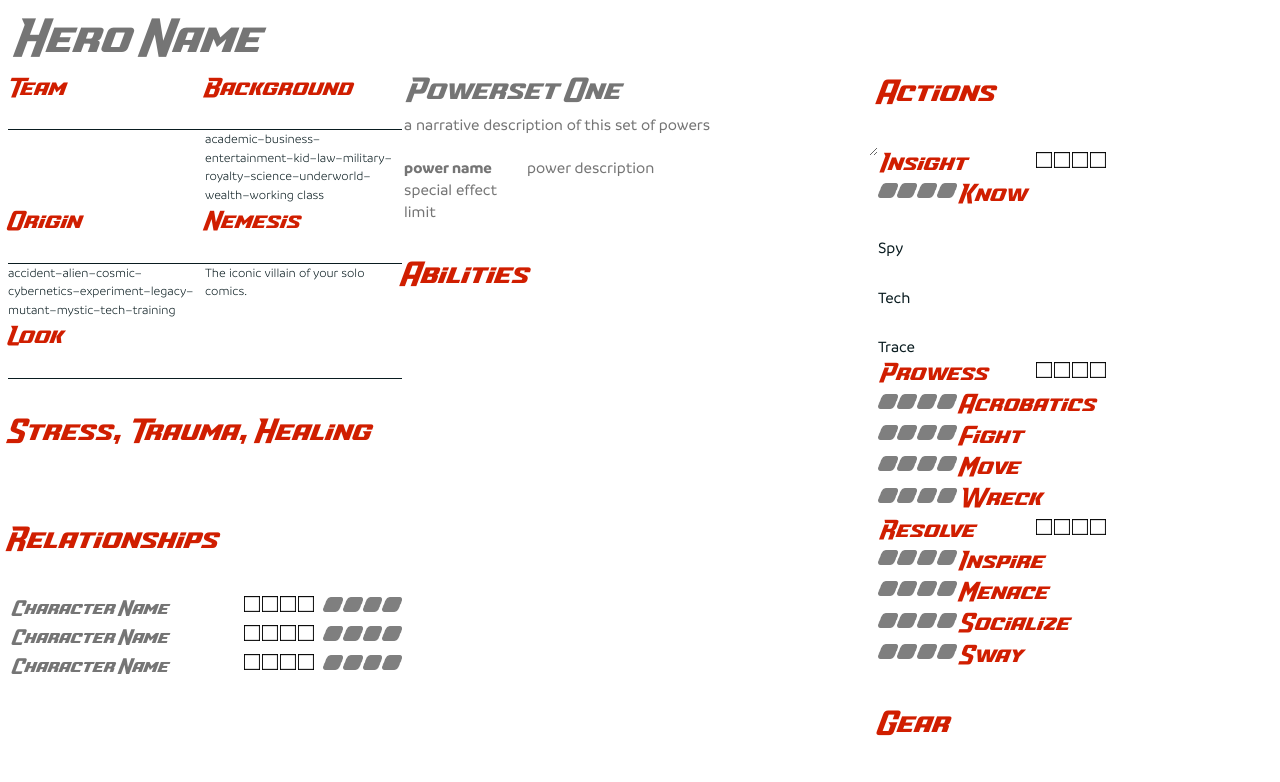
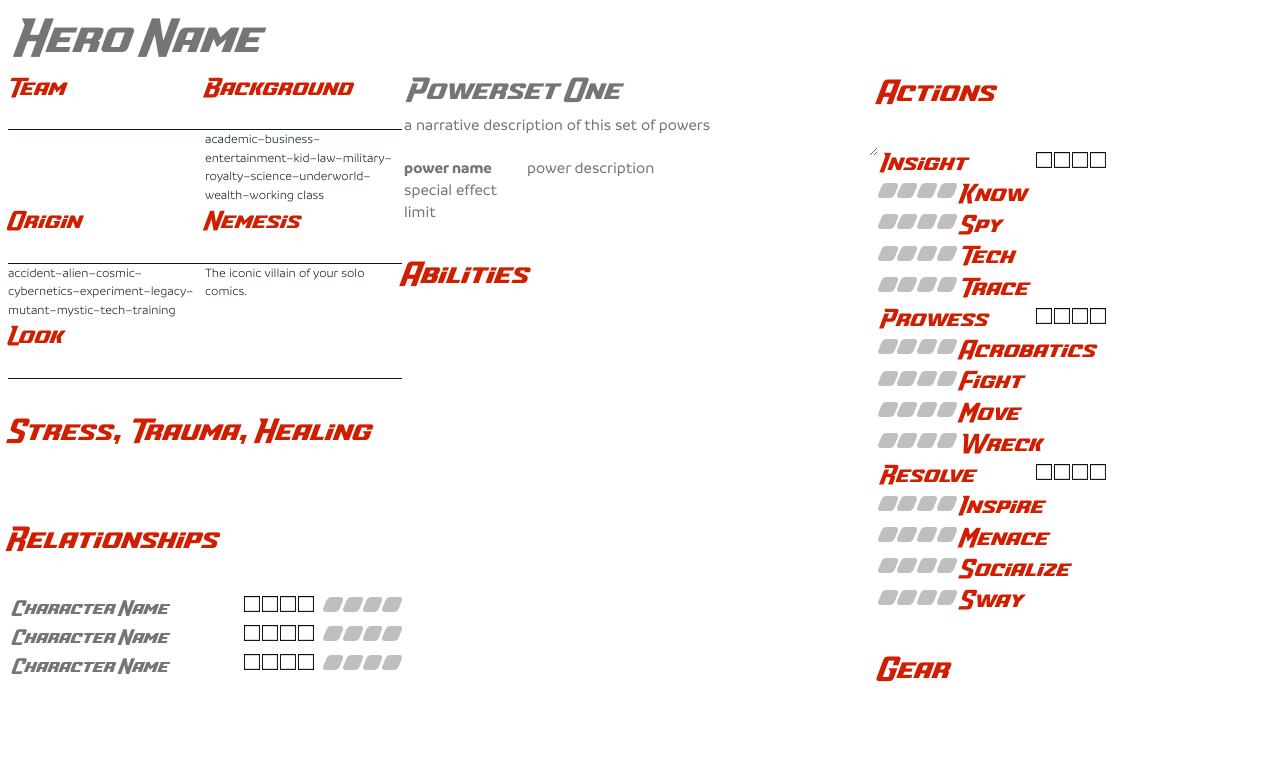
Before and after one commit to Nevenall/Shift-X-CharacterSheet, a website: page src/index.html in a window 1280 px wide. Drawn offline with nearby package versions, Linux system fonts and the light colour scheme; files that its build step writes are made by us from their sources.

Commit message:
sheet everywhere refactor some class rules

```diff
--- a/src/index.html
+++ b/src/index.html
@@ -166,39 +166,39 @@
                </div>
 
 
-               <div class="flex-row flex-no-wrap flex-align-baseline" data-section="spy">
-                  <div class="flex-row flex-no-wrap flex-align-center width-one-fifth">
+               <div class="sheet-flex-row sheet-flex-no-wrap sheet-flex-align-baseline" data-section="spy">
+                  <div class="sheet-flex-row sheet-flex-no-wrap sheet-flex-align-center sheet-width-one-fifth">
                      <input type="radio" value="0" name="attr_spy_value" checked />
-                     <input type="radio" value="1" name="attr_spy_value" /><span class="as-bullet"></span>
-                     <input type="radio" value="2" name="attr_spy_value" /><span class="as-bullet"></span>
-                     <input type="radio" value="3" name="attr_spy_value" /><span class="as-bullet"></span>
-                     <input type="radio" value="4" name="attr_spy_value" /><span class="as-bullet"></span>
+                     <input type="radio" value="1" name="attr_spy_value" /><span class="sheet-as-bullet"></span>
+                     <input type="radio" value="2" name="attr_spy_value" /><span class="sheet-as-bullet"></span>
+                     <input type="radio" value="3" name="attr_spy_value" /><span class="sheet-as-bullet"></span>
+                     <input type="radio" value="4" name="attr_spy_value" /><span class="sheet-as-bullet"></span>
                   </div>
-                  <span class="flex-grow-1 width-one-fifth font-bigtime font-h4 secondary-color">Spy</span>
+                  <span class="sheet-flex-grow-1 sheet-width-one-fifth sheet-font-bigtime sheet-font-h4 sheet-secondary-color">Spy</span>
                </div>
 
 
-               <div class="flex-row flex-no-wrap flex-align-baseline" data-section="tech">
-                  <div class="flex-row flex-no-wrap flex-align-center width-one-fifth">
+               <div class="sheet-flex-row sheet-flex-no-wrap sheet-flex-align-baseline" data-section="tech">
+                  <div class="sheet-flex-row sheet-flex-no-wrap sheet-flex-align-center sheet-width-one-fifth">
                      <input type="radio" value="0" name="attr_tech_value" checked />
-                     <input type="radio" value="1" name="attr_tech_value" /><span class="as-bullet"></span>
-                     <input type="radio" value="2" name="attr_tech_value" /><span class="as-bullet"></span>
-                     <input type="radio" value="3" name="attr_tech_value" /><span class="as-bullet"></span>
-                     <input type="radio" value="4" name="attr_tech_value" /><span class="as-bullet"></span>
+                     <input type="radio" value="1" name="attr_tech_value" /><span class="sheet-as-bullet"></span>
+                     <input type="radio" value="2" name="attr_tech_value" /><span class="sheet-as-bullet"></span>
+                     <input type="radio" value="3" name="attr_tech_value" /><span class="sheet-as-bullet"></span>
+                     <input type="radio" value="4" name="attr_tech_value" /><span class="sheet-as-bullet"></span>
                   </div>
-                  <span class="flex-grow-1 width-one-fifth font-bigtime font-h4 secondary-color">Tech</span>
+                  <span class="sheet-flex-grow-1 sheet-width-one-fifth sheet-font-bigtime sheet-font-h4 sheet-secondary-color">Tech</span>
                </div>
 
 
-               <div class="flex-row flex-no-wrap flex-align-baseline" data-section="trace">
-                  <div class="flex-row flex-no-wrap flex-align-center width-one-fifth">
+               <div class="sheet-flex-row sheet-flex-no-wrap sheet-flex-align-baseline" data-section="trace">
+                  <div class="sheet-flex-row sheet-flex-no-wrap sheet-flex-align-center sheet-width-one-fifth">
                      <input type="radio" value="0" name="attr_trace_value" checked />
-                     <input type="radio" value="1" name="attr_trace_value" /><span class="as-bullet"></span>
-                     <input type="radio" value="2" name="attr_trace_value" /><span class="as-bullet"></span>
-                     <input type="radio" value="3" name="attr_trace_value" /><span class="as-bullet"></span>
-                     <input type="radio" value="4" name="attr_trace_value" /><span class="as-bullet"></span>
+                     <input type="radio" value="1" name="attr_trace_value" /><span class="sheet-as-bullet"></span>
+                     <input type="radio" value="2" name="attr_trace_value" /><span class="sheet-as-bullet"></span>
+                     <input type="radio" value="3" name="attr_trace_value" /><span class="sheet-as-bullet"></span>
+                     <input type="radio" value="4" name="attr_trace_value" /><span class="sheet-as-bullet"></span>
                   </div>
-                  <span class="flex-grow-1 width-one-fifth font-bigtime font-h4 secondary-color">Trace</span>
+                  <span class="sheet-flex-grow-1 sheet-width-one-fifth sheet-font-bigtime sheet-font-h4 sheet-secondary-color">Trace</span>
                </div>
 
             </div>
--- a/src/sheet.scss
+++ b/src/sheet.scss
@@ -1,7 +1,5 @@
 @import 'base';
 @import 'fonts';
-
-
 
 .charsheet {
    min-width: 900px;
@@ -16,7 +14,7 @@
    color: $primary-color;
    background-color: $background-color;
 
-   display: grid;
+   display: grid !important;
    grid-template-columns: 1fr 1fr 1fr;
    grid-template-rows: auto;
    grid-template-areas: "header header header"
@@ -100,9 +98,10 @@
       border: none;
    }
 
-
    &-border-bottom {
       border: none;
+      border-radius: 0;
+      -webkit-border-radius: 0;
       border-bottom: 1px solid $primary-color;
    }
 
@@ -126,7 +125,6 @@
       justify-self: stretch;
    }
 
-
    &-flex-column {
       display: flex;
       flex-direction: column;
@@ -144,7 +142,6 @@
    &-flex-nowrap {
       flex-wrap: nowrap;
    }
-
 
    &-flex-align-stretch {
       align-items: stretch;
@@ -182,9 +179,6 @@
       width: 100%;
    }
 
-
-
-
    &-width-quarter {
       width: 25%;
    }
@@ -221,30 +215,24 @@
       flex-grow: 4;
    }
 
-
    &-margin-top-0 {
       margin-top: 0;
    }
-
 
    &-as-box {
       background: base('assets/box-checked.png') left center no-repeat;
       background-size: 1em;
    }
 
-
-
    &-as-bullet {
       background: base('assets/bullet.png') left center no-repeat;
       background-size: 1.25em;
    }
-
 }
 
 small {
    @extend .sheet-font-small;
 }
-
 
 input[type=radio],
 input[type=checkbox] {
@@ -274,7 +262,7 @@ input[type=radio]+.sheet-as-bullet {
 
 input[type=radio]:checked~input[type=radio]+.sheet-as-bullet {
    // off state
-   opacity: .5;
+   opacity: .25;
 }
 
 input[type=radio]+.sheet-as-box {
@@ -299,7 +287,6 @@ input[type=radio]:checked~input[type=radio]+.sheet-as-box {
    background-size: 1em;
 }
 
-
 input[type=checkbox]+.sheet-as-diamond {
    display: inline-block;
    width: 1.25em;
@@ -312,7 +299,6 @@ input[type=checkbox]:checked+.sheet-as-diamond {
    background: base('assets/diamond-checked.png') left center no-repeat;
    background-size: 1em;
 }
-
 
 input[type=checkbox]+.sheet-as-triangle-down {
    display: inline-block;
@@ -340,7 +326,6 @@ input[type=checkbox]:checked+.sheet-as-triangle-up {
    background-size: 1.25em;
 }
 
-
 input[type=number] {
    text-align: center;
    width: 1.5em;
@@ -355,8 +340,6 @@ input[type=number]::-webkit-outer-spin-button {
    margin: 0;
 }
 
-
-
 label {
    font-family: "BigTime";
    font-size: $font-size-h4;
@@ -368,25 +351,16 @@ p {
    line-height: 1.45;
 }
 
-
 input {
    @extend .sheet-font-branding;
-   background: transparent;
-   border: none;
-   border-bottom: 1px solid $primary-color;
+   @extend .sheet-border-bottom;
+   width: auto;
 }
 
-
 textarea {
-
+   @extend .sheet-font-branding;
+   @extend .sheet-border-bottom;
    font-size: $font-size-h6;
-   font-family: "Branding";
-   font-weight: 500;
-   font-feature-settings: "onum"on;
-
-   background: transparent;
-   border: none;
-   border-bottom: 1px solid $primary-color;
 }
 
 h1,
@@ -399,7 +373,6 @@ h6 {
    font-weight: normal;
    color: $secondary-color;
 }
-
 
 h1 {
    font-size: $font-size-h1;
```
